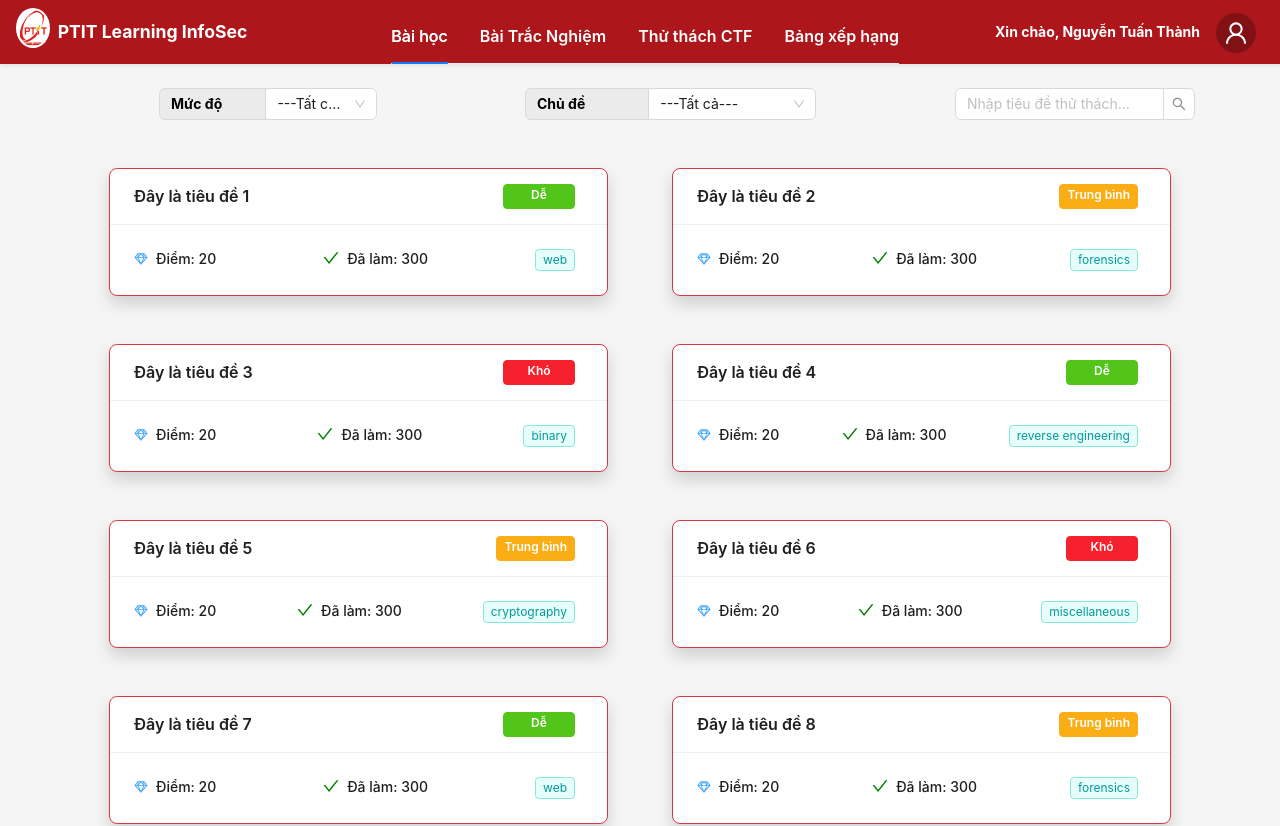
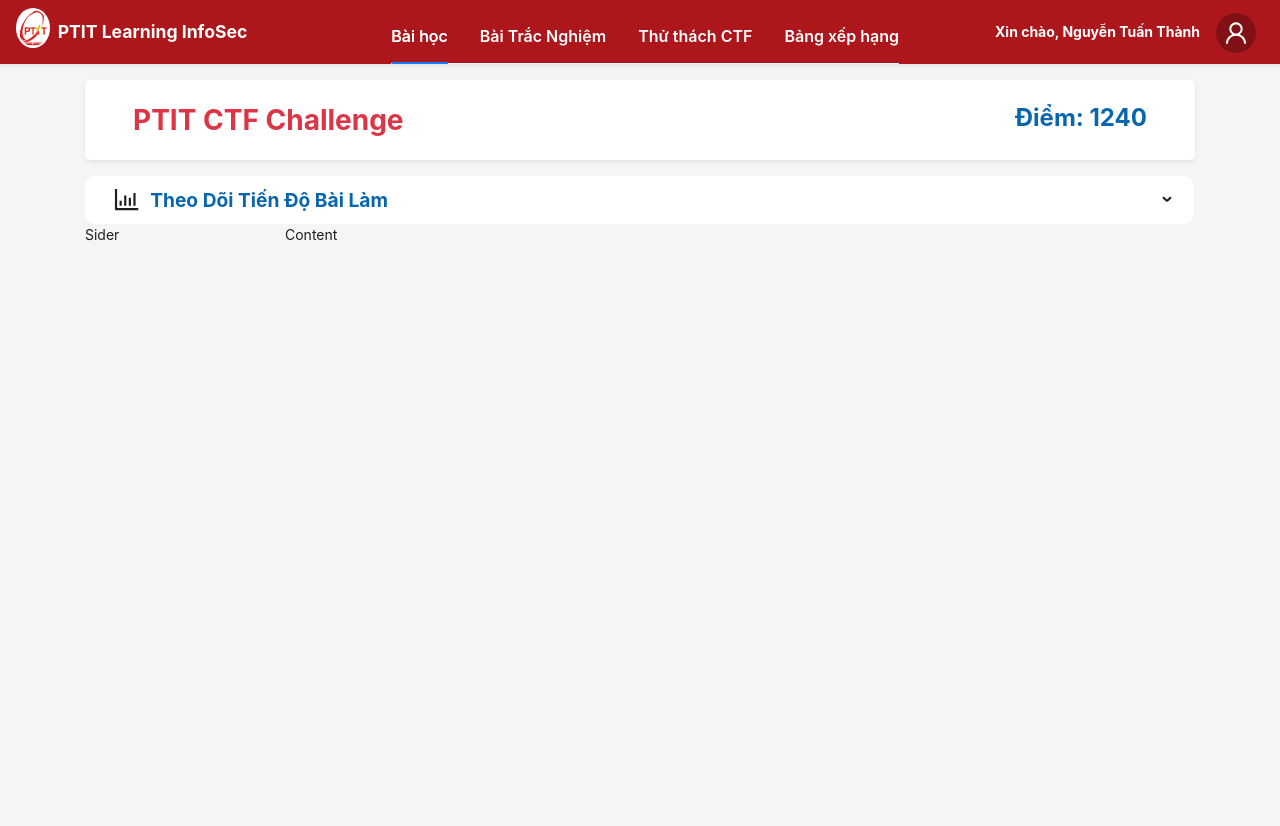
Before and after one commit to TuanThanh-01/e-learning-security-frontend, a React (Vite) app: page /challenge-ctf in a window 1280 px wide. Shown: the top 826 px of the page. Built offline with nearby package versions, Linux system fonts and the light colour scheme.

Commit message:
add 18/11/2023

```diff
--- a/src/components/ChallengeCTF/index.jsx
+++ b/src/components/ChallengeCTF/index.jsx
@@ -1,13 +1,36 @@
-import { Button, Card, Input, List, Select, Space, Spin, Tag } from 'antd';
+import {
+  Button,
+  Card,
+  Dropdown,
+  Input,
+  Layout,
+  List,
+  Menu,
+  Progress,
+  Row,
+  Select,
+  Space,
+  Spin,
+  Tag,
+  message,
+} from 'antd';
 import Search from 'antd/es/input/Search';
-import { Content } from 'antd/es/layout/layout';
+import { Content, Header } from 'antd/es/layout/layout';
 import React, { useEffect, useState } from 'react';
 import { dataCTF } from '../../utils/data';
-import { CheckOutlined, SketchOutlined } from '@ant-design/icons';
+import {
+  BarChartOutlined,
+  CheckOutlined,
+  DownOutlined,
+  SettingOutlined,
+  SketchOutlined,
+} from '@ant-design/icons';
+import Sider from 'antd/es/layout/Sider';
+
+const { SubMenu } = Menu;
 
 const ChallengeCTF = () => {
   const [isLoading, setIsLoading] = useState(true);
-
   const handleSearch = () => {};
 
   useEffect(() => {
@@ -18,7 +41,166 @@
 
   return (
     <Content style={{ overflow: 'initial' }}>
-      {isLoading ? (
+      <div style={{ height: '100vh' }}>
+        <div className='container'>
+          <div
+            style={{
+              backgroundColor: '#fff',
+              borderRadius: '5px',
+              height: '5rem',
+            }}
+            className='shadow-sm mt-3'
+          >
+            <div
+              style={{
+                display: 'flex',
+                alignContent: 'center',
+                justifyContent: 'space-between',
+              }}
+            >
+              <h3
+                style={{ color: '#dc3545', fontWeight: 700 }}
+                className='mt-4 ml-5'
+              >
+                PTIT CTF Challenge
+              </h3>
+              <h4
+                className='mt-4 mr-5'
+                style={{ color: '#0766AD', fontWeight: 700 }}
+              >
+                Điểm: 1240
+              </h4>
+            </div>
+          </div>
+          <Menu className='mt-3' mode='inline' style={{ borderRadius: '10px' }}>
+            <SubMenu
+              key='SubMenu'
+              icon={<BarChartOutlined style={{ fontSize: '1.7rem' }} />}
+              title=<p
+                className='mt-3'
+                style={{
+                  fontWeight: 700,
+                  fontSize: '1.2rem',
+                  color: '#0766AD',
+                }}
+              >
+                Theo Dõi Tiến Độ Bài Làm
+              </p>
+            >
+              <Menu.Item key='web'>
+                <div
+                  className='mt-3'
+                  style={{ display: 'flex', justifyContent: 'space-between' }}
+                >
+                  <div>
+                    <p style={{ fontSize: '1rem', fontWeight: 600 }}>
+                      Web Exploitation
+                    </p>
+                  </div>
+                  <div className='mr-4' style={{ width: '500px' }}>
+                    <Progress percent={30} status='active' />
+                  </div>
+                </div>
+              </Menu.Item>
+              <Menu.Item key='forensics'>
+                <div
+                  className='mt-3'
+                  style={{ display: 'flex', justifyContent: 'space-between' }}
+                >
+                  <div>
+                    <p style={{ fontSize: '1rem', fontWeight: 600 }}>
+                      Forensics
+                    </p>
+                  </div>
+                  <div className='mr-4' style={{ width: '500px' }}>
+                    <Progress percent={25} status='active' />
+                  </div>
+                </div>
+              </Menu.Item>
+              <Menu.Item key='binary'>
+                <div
+                  className='mt-3'
+                  style={{ display: 'flex', justifyContent: 'space-between' }}
+                >
+                  <div>
+                    <p style={{ fontSize: '1rem', fontWeight: 600 }}>
+                      Binary Exploitation
+                    </p>
+                  </div>
+                  <div className='mr-4' style={{ width: '500px' }}>
+                    <Progress percent={40} status='active' />
+                  </div>
+                </div>
+              </Menu.Item>
+              <Menu.Item key='reverse'>
+                <div
+                  className='mt-3'
+                  style={{ display: 'flex', justifyContent: 'space-between' }}
+                >
+                  <div>
+                    <p style={{ fontSize: '1rem', fontWeight: 600 }}>
+                      Reverse Engineering
+                    </p>
+                  </div>
+                  <div className='mr-4' style={{ width: '500px' }}>
+                    <Progress percent={60} status='active' />
+                  </div>
+                </div>
+              </Menu.Item>
+
+              <Menu.Item key='cryptography'>
+                <div
+                  className='mt-3'
+                  style={{ display: 'flex', justifyContent: 'space-between' }}
+                >
+                  <div>
+                    <p style={{ fontSize: '1rem', fontWeight: 600 }}>
+                      Cryptography
+                    </p>
+                  </div>
+                  <div className='mr-4' style={{ width: '500px' }}>
+                    <Progress percent={70} status='active' />
+                  </div>
+                </div>
+              </Menu.Item>
+              <Menu.Item key='miscellaneous'>
+                <div
+                  className='mt-3'
+                  style={{ display: 'flex', justifyContent: 'space-between' }}
+                >
+                  <div>
+                    <p style={{ fontSize: '1rem', fontWeight: 600 }}>
+                      Miscellaneous
+                    </p>
+                  </div>
+                  <div className='mr-4' style={{ width: '500px' }}>
+                    <Progress percent={50} status='active' />
+                  </div>
+                </div>
+              </Menu.Item>
+              <hr style={{ width: '91%', marginTop: 0, marginBottom: 0 }} />
+              <Menu.Item key='all'>
+                <div
+                  className='mt-3'
+                  style={{ display: 'flex', justifyContent: 'space-between' }}
+                >
+                  <div>
+                    <p style={{ fontSize: '1rem', fontWeight: 600 }}>Tất Cả</p>
+                  </div>
+                  <div className='mr-4' style={{ width: '500px' }}>
+                    <Progress percent={50} status='active' />
+                  </div>
+                </div>
+              </Menu.Item>
+            </SubMenu>
+          </Menu>
+          <Layout hasSider>
+            <Sider style={{ backgroundColor: '#F5F5F5' }}>Sider</Sider>
+            <Content>Content</Content>
+          </Layout>
+        </div>
+      </div>
+      {/* {isLoading ? (
         <Spin
           style={{
             display: 'flex',
@@ -182,7 +364,7 @@
             />
           </div>
         </div>
-      )}
+      )} */}
     </Content>
   );
 };
```
